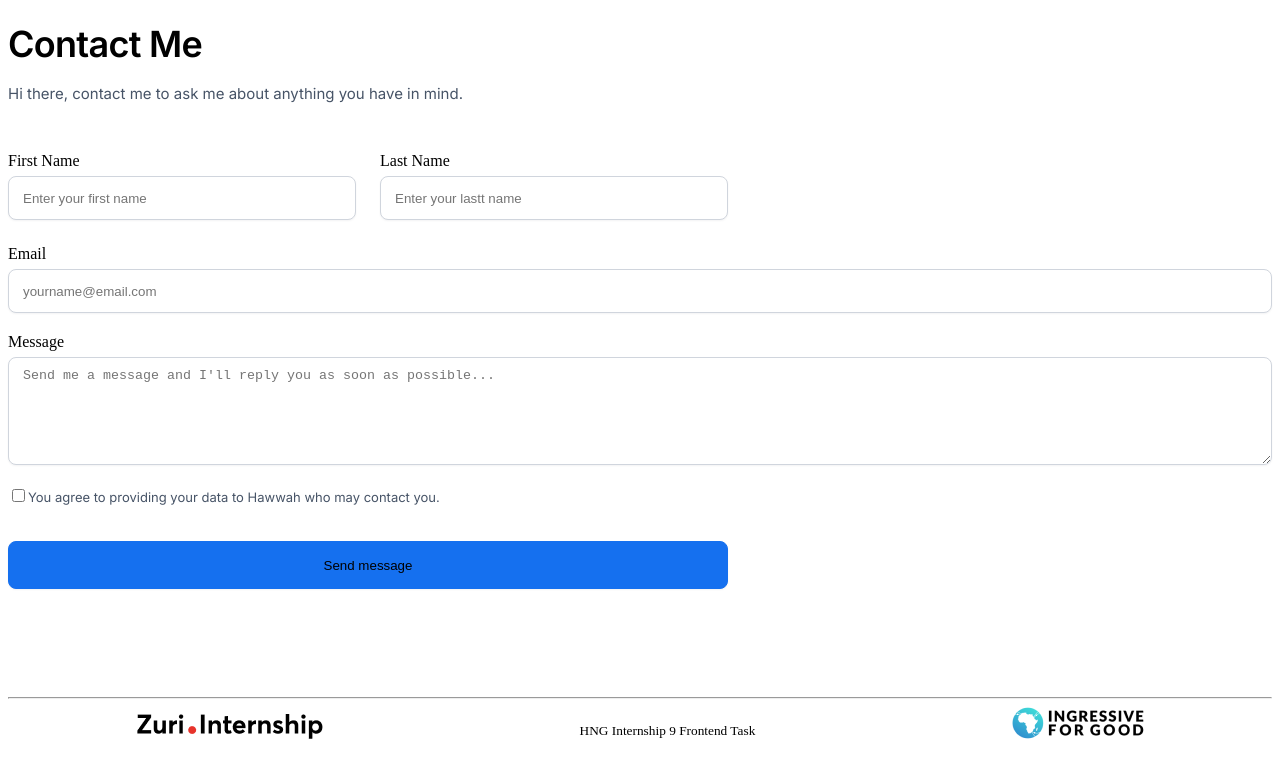
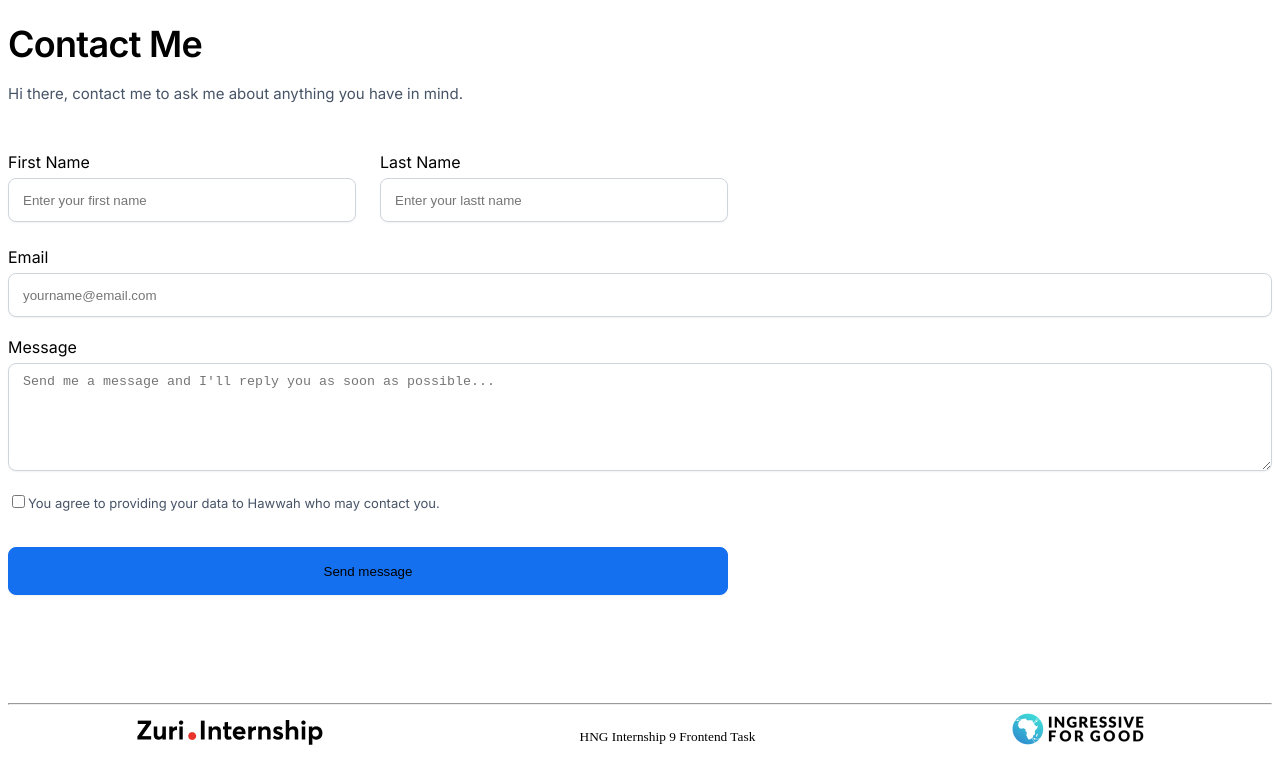
Before and after one commit to Hawwah07/Zuri-Assignment, a React (Create React App) app: page /Zuri-Assignment/contact in a window 1280 px wide. Shown: the top 784 px of the page. Built offline with nearby package versions, Linux system fonts and the light colour scheme.

Commit message:
style: Updated the style

```diff
--- a/src/style.css
+++ b/src/style.css
@@ -115,6 +115,7 @@
 .form-container {
   display: flex;
   flex-direction: column;
+  font-family: 'Inter';
 }
 #first_name, #last_name, #email, #message{
   box-sizing: border-box;
```
